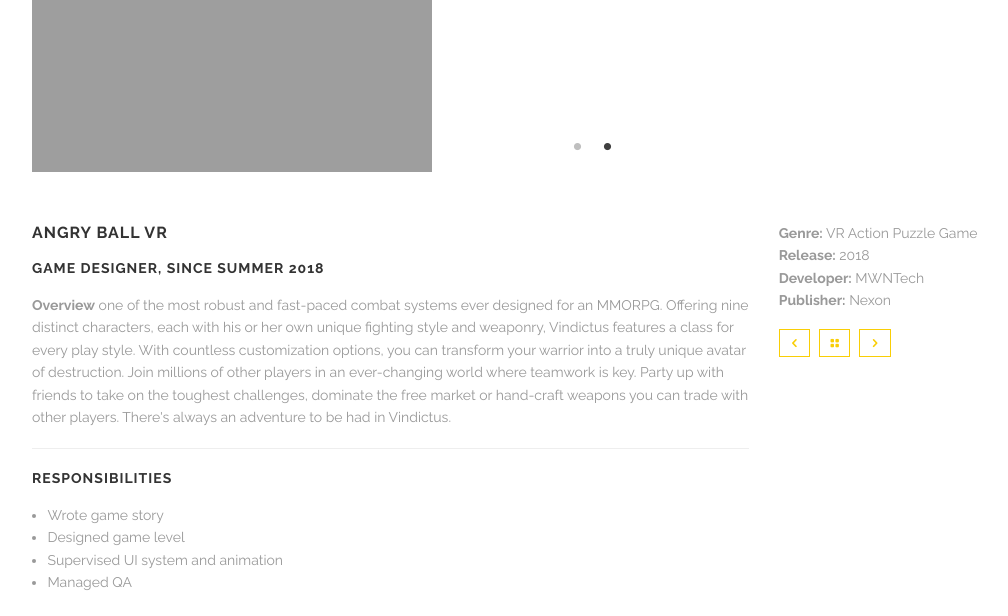
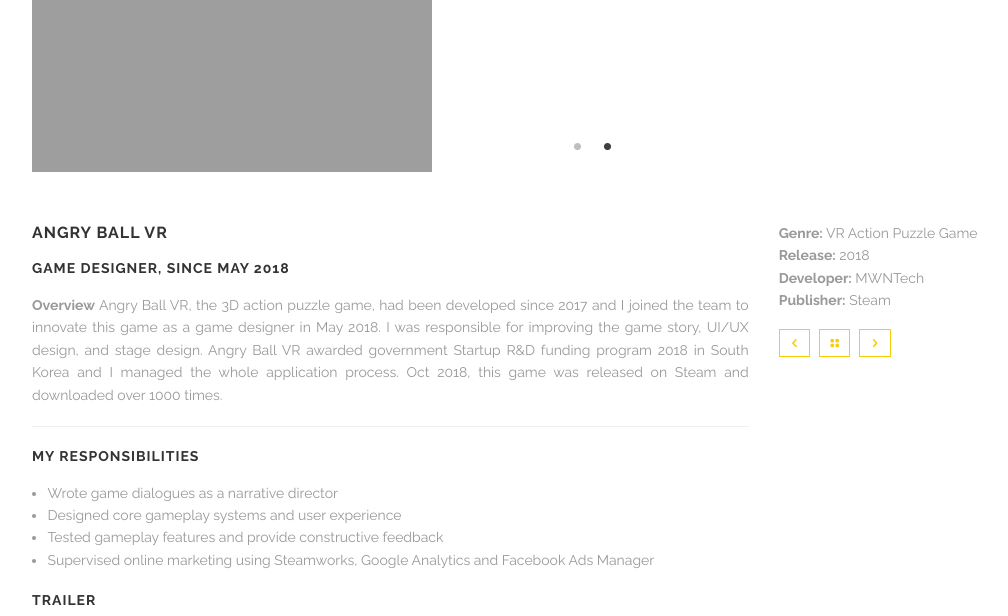
Before and after one commit to hyoeunK/hyoeunK.github.io, a Jekyll site: the page built from portfolio-item_angryball.html, in a window 1280 px wide and 1400 px high, scrolled down 525 px. Shown: the top 616 px of the window, without its empty margins (63-1071 px from the left). Built offline with Jekyll 4.4.1, drawn with Linux system fonts in a browser that asks for light colours; some of the changed text lies outside the part shown.

Commit message:
angryball

```diff
--- a/portfolio-item_angryball.html
+++ b/portfolio-item_angryball.html
@@ -33,22 +33,22 @@ images:
   <div class='row'>
     <div class='large-8 columns'>
       <h3>Angry Ball VR<br>
-        <h4>Game Designer, Since Summer 2018</h4>
+        <h4>Game Designer, Since May 2018</h4>
       </h3>
-
+      <p style="text-align:justify;">
         <strong>Overview</strong>
-        one of the most robust and fast-paced combat systems ever designed for an MMORPG. Offering nine distinct characters, each with his or her own unique fighting style and weaponry, Vindictus features a class for every play style. With countless customization options, you can transform your warrior into a truly unique avatar of destruction. Join millions of other players in an ever-changing world where teamwork is key. Party up with friends to take on the toughest challenges, dominate the free market or hand-craft weapons you can trade with other players. There's always an adventure to be had in Vindictus.
+        Angry Ball VR, the 3D action puzzle game, had been developed since 2017 and I joined the team to innovate this game as a game designer in May 2018. I was responsible for improving the game story, UI/UX design, and stage design. Angry Ball VR awarded government Startup R&D funding program 2018 in South Korea and I managed the whole application process. Oct 2018, this game was released on Steam and downloaded over 1000 times.
       </p>
       <hr>
 
       <p>
-        <h4>Responsibilities</h4>
+        <h4>My Responsibilities</h4>
 
         <ul>
-          <li>Wrote game story</li>
-          <li>Designed game level</li>
-          <li>Supervised UI system and animation</li>
-          <li>Managed QA</li>
+          <li>Wrote game dialogues as a narrative director</li>
+          <li>Designed core gameplay systems and user experience</li>
+          <li>Tested gameplay features and provide constructive feedback</li>
+          <li>Supervised online marketing using Steamworks, Google Analytics and Facebook Ads Manager</li>
         </ul>
 
       </p>
@@ -68,20 +68,20 @@ images:
 
       <h3>Game Design</h3>
 
-      <p>
-        <strong>VR storytelling</strong>
-        Developed interactive pet of the Vindictus. Chieftain is the most famous monster in the game and we made Chieftain Junior as a user’s pet<br>
-        <strong>Role</strong>
-        Designed character's skills, actions, and combat styles. Especially I suggested interactive skills of this pet at first. the pet can dance with player to increase personal intimacy and express its emotions such as anger, hunger, and pleasure. Depending on the mood of the pet, the ability of the pet varies. These skills induce users to participate more actively in the game.
+      <p style="text-align:justify;">
+        <strong>VR storytelling</strong><br>
+        To introduce the cartoon world and how to play the game to players<br>
+        <strong>My responsibility</strong><br>
+        I rewrote the story to shorten dialogues because players tended to skip dialogues and wanted to start the game quickly. To solve this problem, I changed the situation which the kittens in the cat village were kidnapped by alien boxes using animation rather than texts, so that players could understand the situation more intuitively.<br>
       </p>
       <iframe width="720" height="480" src="https://www.youtube.com/embed/W30BWbJVbLE?rel=0" frameborder="0" allow="autoplay; encrypted-media" allowfullscreen></iframe>
       <div class='spacing'></div>
 
-      <p>
-        <strong>Stage Design</strong>
-        The actors sang the ending theme song of this film to deliver their sincerity to audiences<br>
-        <strong>Role</strong>
-        Wrote 22 episodes in Season 2
+      <p style="text-align:justify;">
+        <strong>User experience design</strong><br>
+        To design UX upgrades for VR controller system flow based on user feedback and optimized experience across the player journey.<br>
+        <strong>My responsibility</strong><br>
+        Players who play VR games for the first time have had difficulties adapting to the controller system and needed a more detailed description. To solve this problem, I suggested a way to tell the player which motion is needed by giving an animated visual indication with the virtual 3D controller model.<br>
       </p>
 
       <div class="image123">
@@ -112,7 +112,7 @@ images:
         </li>
         <li>
           <strong>Publisher:</strong>
-          Nexon
+          Steam
         </li>
 
 
--- a/portfolio-item_vindictus.html
+++ b/portfolio-item_vindictus.html
@@ -81,7 +81,7 @@ images:
 
       <p style="text-align:justify;">
         <strong>Season 2 - Sub Stories</strong><br>
-        Season 2 was the biggest update after releasing the game because it introduced different part of the game world (Ocean and Dessert) and started whole new story with new characters.<br>
+        Season 2 was the biggest update after releasing the game because it introduced different part of the game world (Ocean and Desert) and started whole new story with new characters.<br>
         <strong>My responsibility</strong><br>
         I wrote 22 episodes in Season 2 about new adventures and NPCs backstory. Also, I tried to write emotional stories about the background of the battle and secrets of the NPCs so that players could get familiar with the new characters and explore the world more interestingly.<br>
         <a href="https://vindictus.gamepedia.com/Stories#Season_2">Click here: Story List</a>
```
